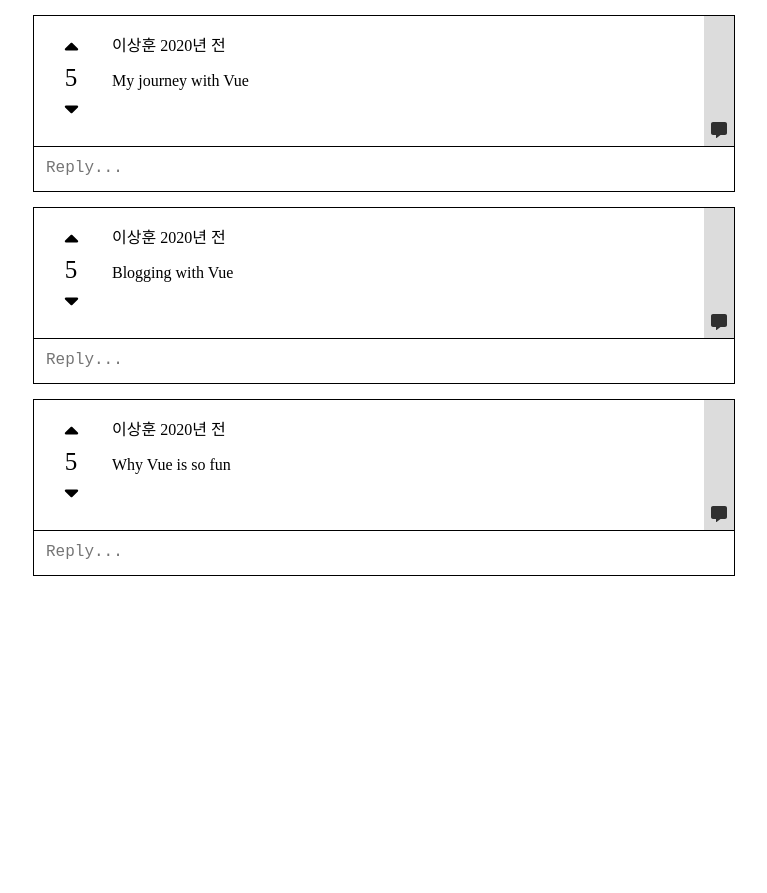
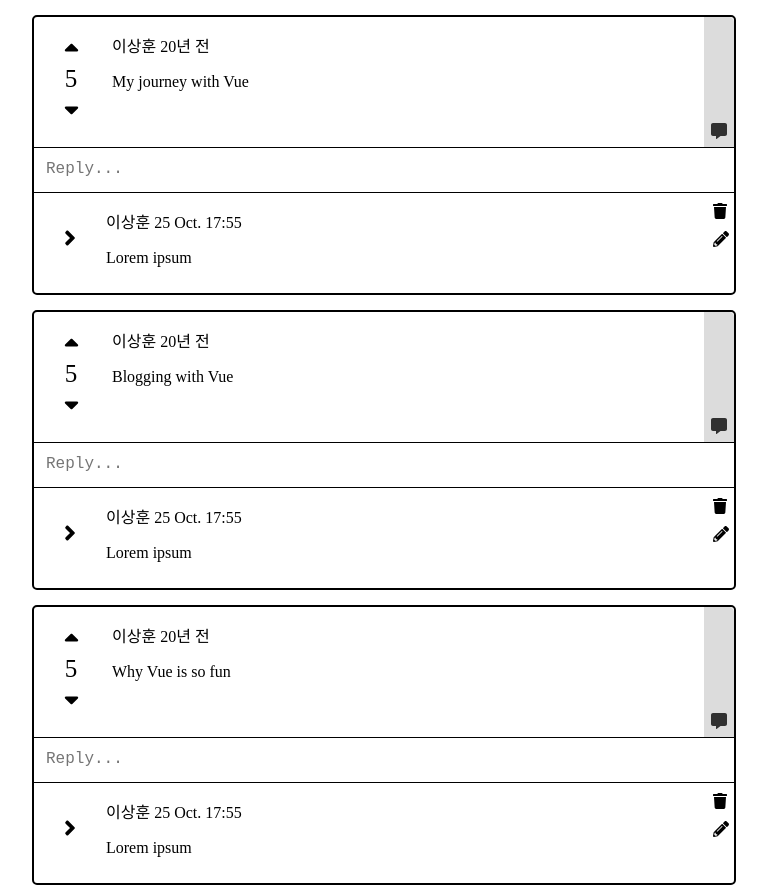
Before and after one commit to litriggy/Ideagree, a Vue app: page / in a window 1280 px wide. Shown: the whole page, without its empty margins (256-1023 px from the left). Before the commit the page ends 800 px from the top, so only its background shows below. Built offline with nearby package versions, Linux system fonts and the light colour scheme.

Commit message:
Capsulising comment

```diff
--- a/src/App.vue
+++ b/src/App.vue
@@ -5,15 +5,13 @@
       v-bind:key="post.id"
       v-bind:author="post.author"
       v-bind:like="post.likes"
-    date="2020년 전"
-    v-bind:msg="post.title" />
+      date="20년 전"
+      v-bind:msg="post.title"
+    />
   </div>
 </template>
-
 <script>
 import PostContainer from './components/PostContainer.vue'
-
-
 export default {
   name: 'App',
   components: {
@@ -30,7 +28,3 @@
   }
 }
 </script>
-
-<style>
-
-</style>
--- /dev/null
+++ b/src/components/CommentContainer.vue
@@ -0,0 +1,62 @@
+<template>
+    <div class="comments" id="comment">
+        <div class="icon">
+            <ifas class="comment-icon" icon="angle-right"/>
+        </div>
+        <div class="comments-content">
+            <p>이상훈 25 Oct. 17:55</p>
+            <p>Lorem ipsum </p>
+        </div>
+        <div class="comments-menu">
+            <ifas class="icons" icon="trash"/>
+            <ifas class="icons" icon="pencil-alt"/>
+        </div>
+    </div>
+</template>
+<script>
+export default {
+    name: 'CommentContainer',
+    props:{
+
+    }
+}
+</script>
+
+<style scoped>
+    .icon{
+        width: 72px;
+        margin: auto;
+    }
+    .comments{
+        border-top-style: solid;
+        border-width: 1px;
+        border-color: black;
+        width: 700px;
+        padding-bottom: 10px;
+        display:flex;
+        flex-wrap: wrap;
+
+    }
+    .comments-content{
+        display: inline;
+        width: 600px;
+    }
+    .comments-menu{
+        display: inline;
+        width: 28px;
+        margin: 0 auto;
+        padding-top: 10px;
+    }
+    .comments-menu .icons{
+        font-size: 16px;
+        margin-left: 7px;
+    }
+    .icons + .icons{
+        margin-top: 10px;
+    }
+    .comment-icon{
+        text-align: center;
+        font-size: 24px;
+        margin-left: 30px;
+    }
+</style>
--- a/src/components/PostContainer.vue
+++ b/src/components/PostContainer.vue
@@ -1,6 +1,4 @@
 <template>
-
-
     <div class="container">
         <div class="vote-container">
             <ifas class="vote-icon" icon="sort-up"/>
@@ -18,64 +16,29 @@
             <textarea name="content" @input="mixin_autoResize_resize" placeholder="Reply..."></textarea>
 
         </div>
-        <!--asdfsfd
+
         <div id="expand-comments">
-            <div class="comments" id="comment">
-                <div class="icon">
-                    <span class="fas fa-angle-right" style="line-height: 72px; vertical-align: middle;"></span>
-                </div>
-                <div class="comments-content">
-                    <p>이상훈 25 Oct. 17:55</p>
-                    <p>Lorem ipsum </p>
-                </div>
-                <div class="comments-menu">
-                    <i class="fas fa-trash"></i>
-                    <i class="fas fa-pencil-alt"></i>
-                </div>
-            </div>
-            <div class="comments" id="comment">
-                <div class="icon">
-                    <span class="fas fa-angle-right" style="line-height: 72px; vertical-align: middle;"></span>
-                </div>
-                <div class="comments-content">
-                    <p>이상훈 25 Oct. 17:55</p>
-                    <p>Lorem ipsum </p>
-                </div>
-                <div class="comments-menu">
-                    <i class="fas fa-trash"></i>
-                    <i class="fas fa-pencil-alt"></i>
-                </div>
-            </div>
-            <div class="comments" id="comment">
-                <div class="icon">
-                    <span class="fas fa-angle-right" style="line-height: 72px; vertical-align: middle;"></span>
-                </div>
-                <div class="comments-content">
-                    <p>이상훈 25 Oct. 17:55</p>
-                    <p>Lorem ipsum </p>
-                </div>
-                <div class="comments-menu">
-                    <i class="fas fa-trash"></i>
-                    <i class="fas fa-pencil-alt"></i>
-                </div>
-            </div>
-        </div>-->
+            <CommentContainer />
+        </div>
     </div>
 </template>
 
 <script>
 import mixinAutoResize from "../mixins/AutoResize.js";
+import CommentContainer from "./CommentContainer"
 export default {
 
   name: 'PostContainer',
+  components:{
+      CommentContainer
+
+  },
   mixins: [mixinAutoResize],
   props: {
     author: String,
     msg: String,
     date: String,
     like: Number,
-
-
   }
 
 }
@@ -86,12 +49,13 @@
 
         display:flex;
         border-style: solid;
-        border-width: 1px;
+        border-width: 2px;
         border-color: black;
         width: 700px;
         flex-wrap: wrap;
         margin: auto;
         margin-top: 15px;
+        border-radius: 5px;
 
     }
     .vote-container{
@@ -135,6 +99,7 @@
         height: 130px;
         align-items: flex-end;
         justify-content: flex-end;
+        border-radius: 0px 5px 0px 0px;
     }
     .menu:hover{
         background-color: white;
@@ -166,4 +131,16 @@
         margin-top: 106px;
     }
     .menu:hover, .menu:hover .comments-icon{ color: gainsboro}
+
+
+
+
+
+        #expand-comments{
+        display: flex;
+        flex-wrap: wrap;
+        width: 700px;
+    }
+
+
 </style>
```
Lines whose indentation alone changed are shown as unchanged.
